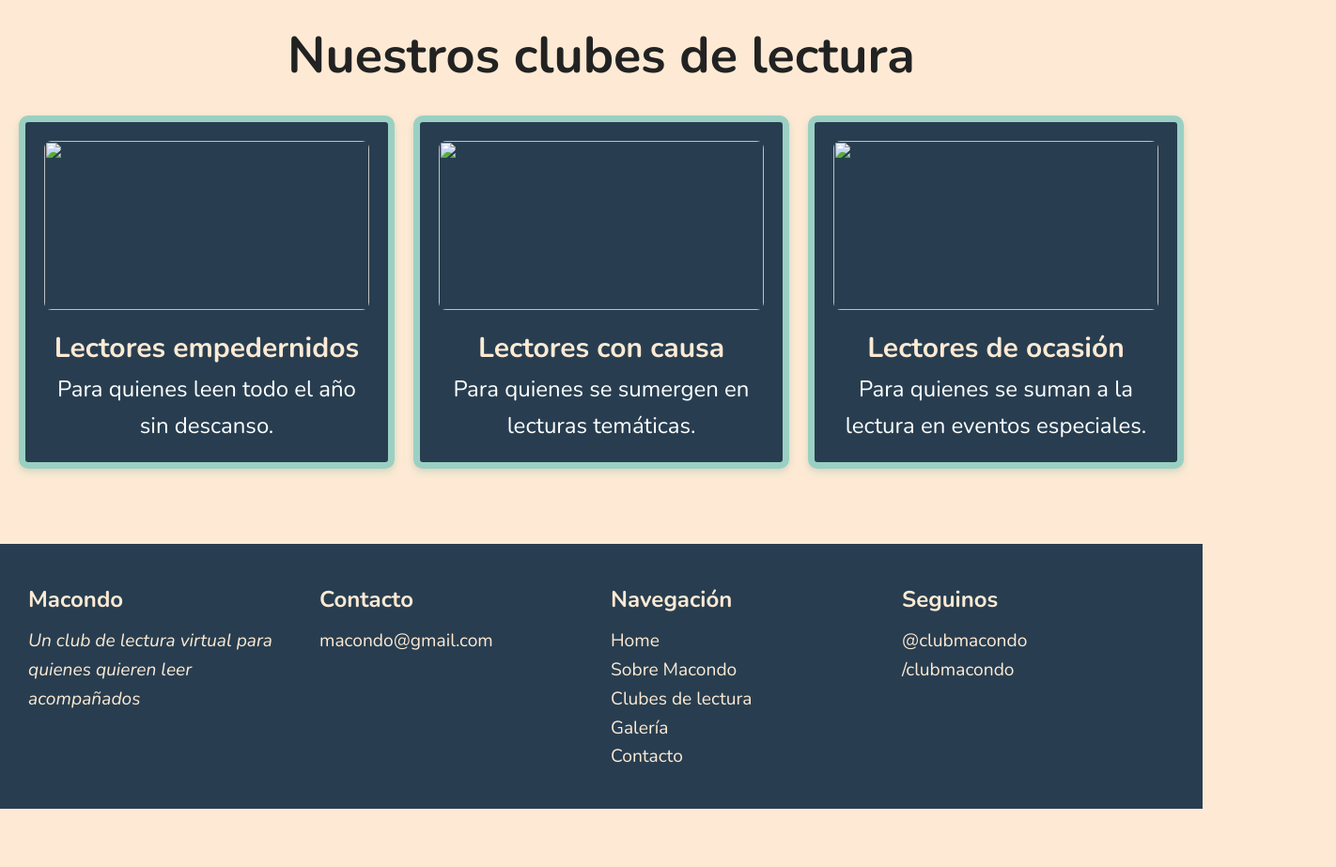
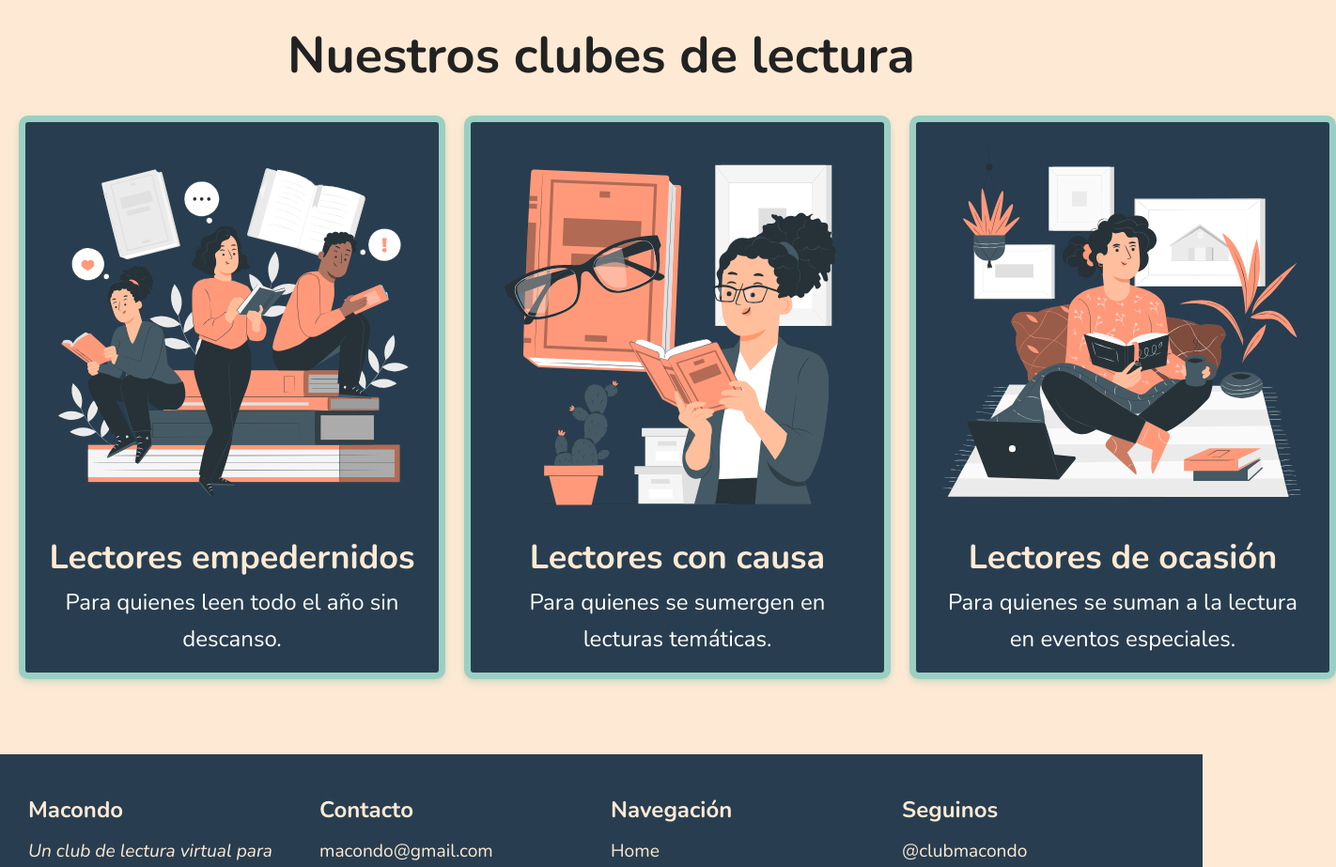
Before and after one commit to anitalaura-dev/club_lectura_macondo, a plain HTML site: page Desarrollo/index.html in a window 1280 px wide. Shown: the part 1160-2083 px from the top of the page at 94% size, 1422 px wide, since content can reach past the window. Before the commit the page ends 2021 px from the top, so only its background shows below. Drawn offline with nearby package versions, Linux system fonts and the light colour scheme.

Commit message:
Agrego imágenes para cards y estilizo en CSS

```diff
--- a/Desarrollo/index.html
+++ b/Desarrollo/index.html
@@ -43,19 +43,19 @@
 
       <div class="clubes-grid">
         <div class="card">
-          <img src="" alt="">
+          <img src="assets/Lectores empedernidos.svg" alt="grupo de personas leyendo">
           <h3>Lectores empedernidos</h3>
           <p>Para quienes leen todo el año sin descanso.</p>
         </div>
 
         <div class="card">
-          <img src="" alt="">
+          <img src="assets/Lectores con causa.svg" alt="mujer con anteojos leyendo ">
           <h3>Lectores con causa</h3>
           <p>Para quienes se sumergen en lecturas temáticas.</p>
         </div>
 
         <div class="card">
-          <img src="" alt="">
+          <img src="assets/Lectores de ocasion.svg" alt="mujer leyendo en sillon">
           <h3>Lectores de ocasión</h3>
           <p>Para quienes se suman a la lectura en eventos especiales.</p>
         </div>
--- a/Desarrollo/style.css
+++ b/Desarrollo/style.css
@@ -171,7 +171,10 @@ body {
     0 4px 8px rgba(154, 208, 195, 0.4),
     0 2px 4px rgba(255, 153, 122, 0.2);
   transition: box-shadow 0.3s ease-in-out;
-  }
+  height: 600px;
+  display: flex;
+  flex-direction: column;
+    }
 
 .card:hover {
   box-shadow:
@@ -180,8 +183,9 @@ body {
 }
 
 .card h3 {
-  font-size: 30px;
-  font-weight: bold;
+  font-size: 36px;
+  margin-bottom: 10px
+  font-weight; bold;
   color: #feead4;
 }
 
@@ -191,18 +195,10 @@ body {
 }
 
 .card img {
-  width: 100%;
-  height: 180px;
-  object-fit: cover;
+  height: 400px;
+  object-fit: contain;
   border-radius: 8px;
   margin-bottom: 15px;
 }
 
-
-
-
-
-
-
-
-/**-------------------------- CSS de ---------------------**/
+/**-------------------------- CSS de Sobre Macondo ---------------------**/
```
Also changed, not shown: Desarrollo/assets/Lectores con causa.svg (added), Desarrollo/assets/Lectores de ocasion.svg (added), Desarrollo/assets/Lectores empedernidos.svg (added).
